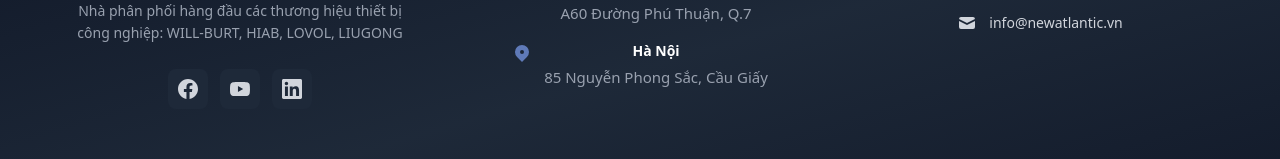
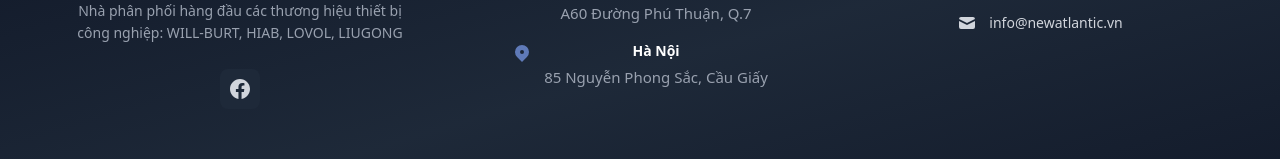
Before and after one commit to ChickenChoy/newatlantic.vn, a Next.js app: page / in a window 1280 px wide. Shown: the part 8402-8561 px from the top of the page. Built offline with nearby package versions, Linux system fonts and the light colour scheme.

Commit message:
Update Footer component to replace placeholder link with a Facebook link and remove unused social media icons for a cleaner design.

```diff
--- a/components/Footer.tsx
+++ b/components/Footer.tsx
@@ -28,19 +28,9 @@ export default function Footer() {
               Nhà phân phối hàng đầu các thương hiệu thiết bị công nghiệp: WILL-BURT, HIAB, LOVOL, LIUGONG
             </p>
             <div className="flex gap-3 justify-center">
-              <a href="#" className="w-10 h-10 bg-gray-800 hover:bg-[#14b8a6] rounded-lg flex items-center justify-center transition-colors">
+              <a href="https://www.facebook.com/aittandaitayduong" target="_blank" className="w-10 h-10 bg-gray-800 hover:bg-[#14b8a6] rounded-lg flex items-center justify-center transition-colors">
                 <svg className="w-5 h-5" fill="currentColor" viewBox="0 0 24 24">
                   <path d="M24 12.073c0-6.627-5.373-12-12-12s-12 5.373-12 12c0 5.99 4.388 10.954 10.125 11.854v-8.385H7.078v-3.47h3.047V9.43c0-3.007 1.792-4.669 4.533-4.669 1.312 0 2.686.235 2.686.235v2.953H15.83c-1.491 0-1.956.925-1.956 1.874v2.25h3.328l-.532 3.47h-2.796v8.385C19.612 23.027 24 18.062 24 12.073z"/>
-                </svg>
-              </a>
-              <a href="#" className="w-10 h-10 bg-gray-800 hover:bg-[#f97316] rounded-lg flex items-center justify-center transition-colors">
-                <svg className="w-5 h-5" fill="currentColor" viewBox="0 0 24 24">
-                  <path d="M23.498 6.186a3.016 3.016 0 0 0-2.122-2.136C19.505 3.545 12 3.545 12 3.545s-7.505 0-9.377.505A3.017 3.017 0 0 0 .502 6.186C0 8.07 0 12 0 12s0 3.93.502 5.814a3.016 3.016 0 0 0 2.122 2.136c1.871.505 9.376.505 9.376.505s7.505 0 9.377-.505a3.015 3.015 0 0 0 2.122-2.136C24 15.93 24 12 24 12s0-3.93-.502-5.814zM9.545 15.568V8.432L15.818 12l-6.273 3.568z"/>
-                </svg>
-              </a>
-              <a href="#" className="w-10 h-10 bg-gray-800 hover:bg-[#a855f7] rounded-lg flex items-center justify-center transition-colors">
-                <svg className="w-5 h-5" fill="currentColor" viewBox="0 0 24 24">
-                  <path d="M20.447 20.452h-3.554v-5.569c0-1.328-.027-3.037-1.852-3.037-1.853 0-2.136 1.445-2.136 2.939v5.667H9.351V9h3.414v1.561h.046c.477-.9 1.637-1.85 3.37-1.85 3.601 0 4.267 2.37 4.267 5.455v6.286zM5.337 7.433c-1.144 0-2.063-.926-2.063-2.065 0-1.138.92-2.063 2.063-2.063 1.14 0 2.064.925 2.064 2.063 0 1.139-.925 2.065-2.064 2.065zm1.782 13.019H3.555V9h3.564v11.452zM22.225 0H1.771C.792 0 0 .774 0 1.729v20.542C0 23.227.792 24 1.771 24h20.451C23.2 24 24 23.227 24 22.271V1.729C24 .774 23.2 0 22.222 0h.003z"/>
                 </svg>
               </a>
             </div>
```
